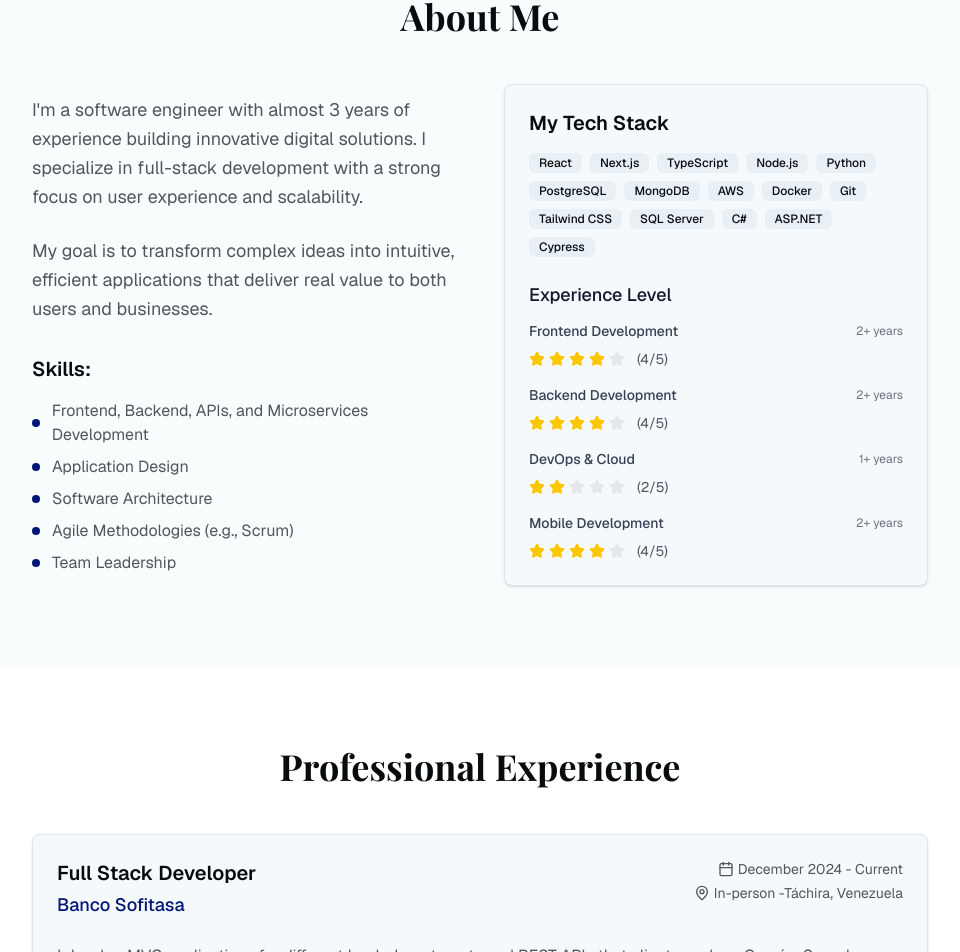
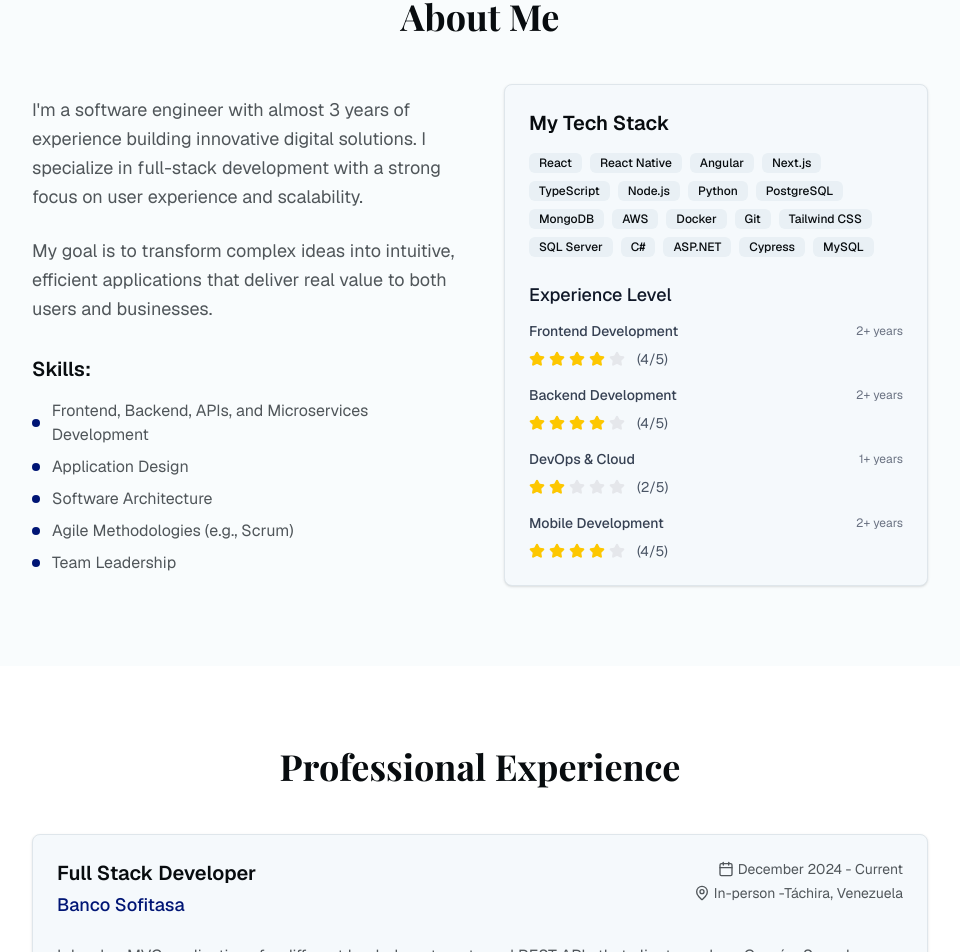
Before and after one commit to KenyerRamirez/new-portfolio, a Next.js app: page / in a window 1280 px wide. Shown: the part 884-1836 px from the top of the page, without its empty margins (160-1120 px from the left). Built offline with nearby package versions, Linux system fonts and the light colour scheme; a web font is replaced by a local one.

Commit message:
last corrections

```diff
--- a/components/about-section.tsx
+++ b/components/about-section.tsx
@@ -3,6 +3,8 @@ import { Star } from "lucide-react"
 export function AboutSection() {
   const technologies = [
     "React",
+    "React Native",
+    "Angular",
     "Next.js",
     "TypeScript",
     "Node.js",
@@ -16,7 +18,8 @@ export function AboutSection() {
     "SQL Server",
     "C#",
     "ASP.NET",
-    "Cypress"
+    "Cypress",
+    "MySQL",
   ]
 
   const skills = [
```
